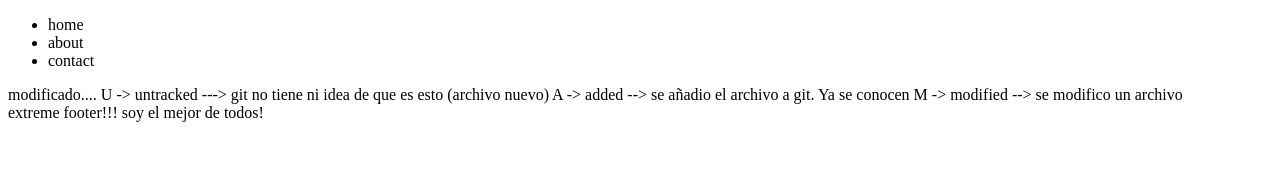
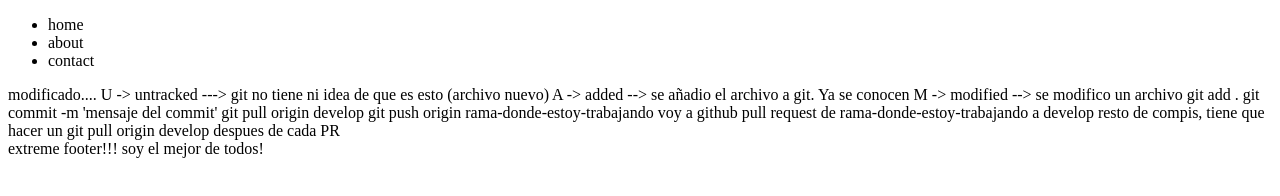
Before and after one commit to 4GeeksAcademy/fs-pt-118-git, a plain HTML site: page index.html in a window 1280 px wide. Drawn offline with Linux system fonts and the light colour scheme.

Commit message:
demostracion de sync fork

```diff
--- a/index.html
+++ b/index.html
@@ -20,6 +20,21 @@
     M -> modified --> se modifico un archivo
 
 
+    git add .
+    git commit -m 'mensaje del commit'
+    <!-- antes de cada push, viene un pull -->
+    git pull origin develop
+    <!-- si hay conflictos, se resuelven en local -->
+    git push origin rama-donde-estoy-trabajando
+
+
+    voy a github
+    pull request de rama-donde-estoy-trabajando a develop
+
+
+    resto de compis, tiene que hacer un git pull origin develop despues de cada PR
+
+
     <footer>
         extreme footer!!!
         soy el mejor de todos!
```
